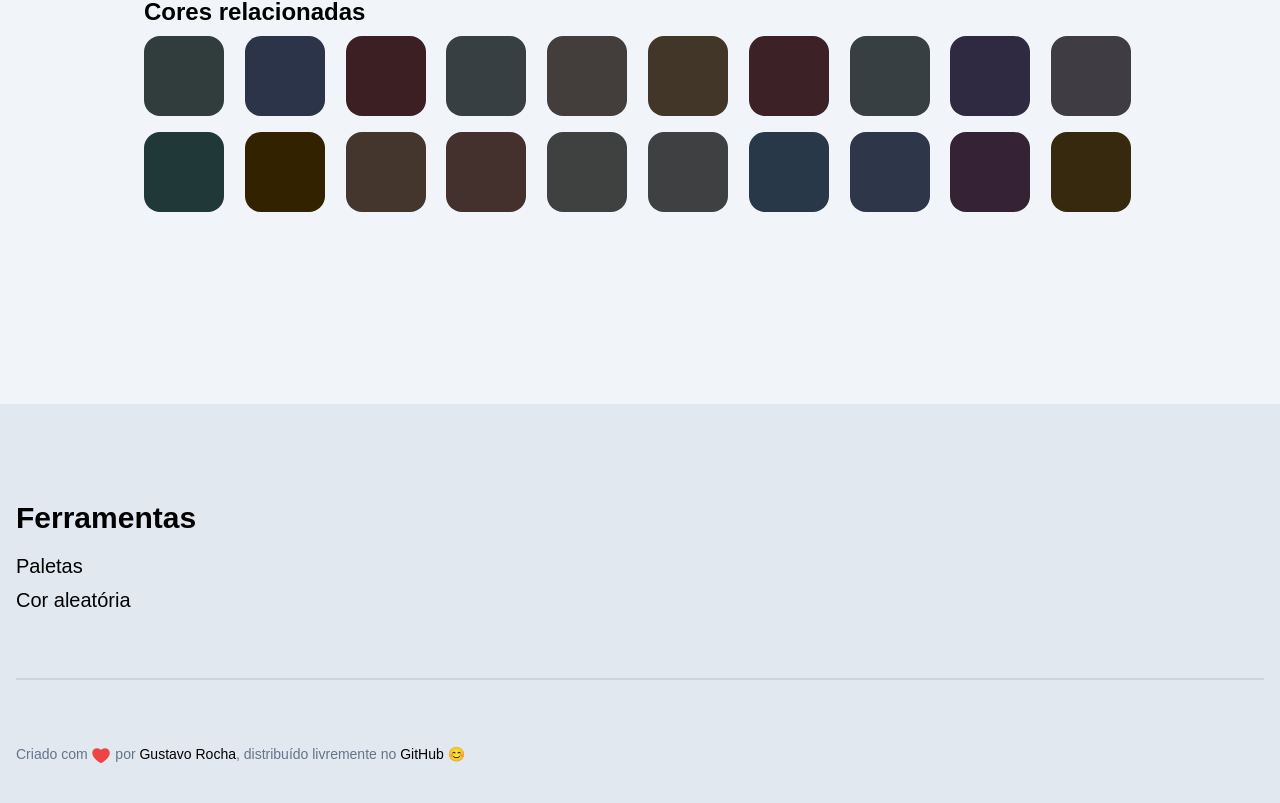
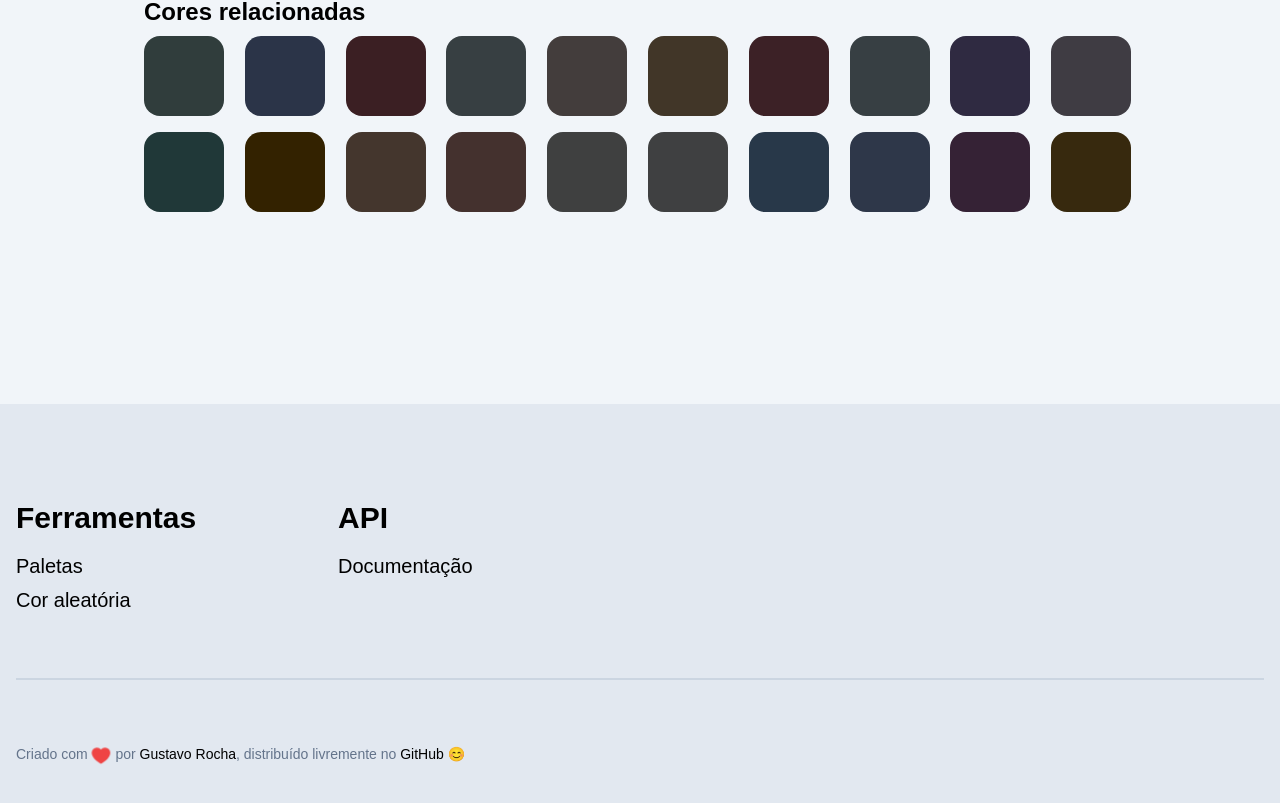
Before and after one commit to gukodev/pyro, a Next.js app: page /000000 in a window 1280 px wide. Shown: the part 1700-2503 px from the top of the page. Built offline with nearby package versions, Linux system fonts and the light colour scheme; a web font is replaced by a local one.

Commit message:
Add heart pulse animation & add API to footer

```diff
--- a/src/components/Footer.tsx
+++ b/src/components/Footer.tsx
@@ -79,6 +79,16 @@ export default function Footer() {
                 },
             ],
         },
+        {
+            title: 'API',
+            items: [
+                {
+                    label: 'Documentação',
+                    type: 'link',
+                    href: '/docs',
+                },
+            ],
+        },
     ]
 
     return (
@@ -92,7 +102,8 @@ export default function Footer() {
                 <div className='w-full h-[2px] bg-slate-300 my-16' />
                 <div className='block text-sm'>
                     <span>
-                        Criado com <Heart weight='fill' className='inline text-red-500 text-xl' />{' '}
+                        Criado com{' '}
+                        <Heart weight='fill' className='inline text-red-500 text-xl heart-pulse' />{' '}
                         por{' '}
                         <Link href={process.env.GITHUB_AUTHOR} underline>
                             {process.env.AUTHOR_NAME}
--- a/src/styles/global.css
+++ b/src/styles/global.css
@@ -13,3 +13,25 @@
 ::-webkit-scrollbar-thumb {
     @apply bg-red-400 rounded-full;
 }
+
+@keyframes pulse {
+    0% {
+        transform: scale(1);
+    }
+    40% {
+        transform: scale(1.1);
+    }
+    50% {
+        transform: scale(1);
+    }
+    60% {
+        transform: scale(1.1);
+    }
+    100% {
+        transform: scale(1);
+    }
+}
+
+.heart-pulse {
+    animation: pulse 1.25s infinite ease-in-out;
+}
```
